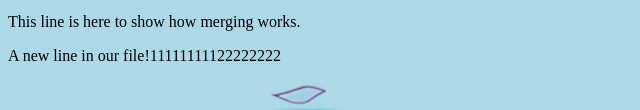
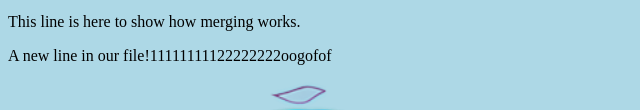
Before and after one commit to mtran05/testing, a plain HTML site: page index.html in a window 1280 px wide. Shown: the part 841-951 px from the top of the page, 0-640 px from the left. Drawn offline with Linux system fonts and the light colour scheme.

Commit message:
changed main

```diff
--- a/index.html
+++ b/index.html
@@ -10,7 +10,7 @@
 <div><img src="img_hello_world.png" alt="Hello World from Space" style="width:100%;max-width:960px"></div>
 <p>This is the first file in my new Git Repo.</p>
 <p>This line is here to show how merging works.</p>
-<p>A new line in our file!11111111122222222</p>
+<p>A new line in our file!11111111122222222oogofof</p>
 <div><img src="img_hello_git.png" alt="Hello Git" style="width:100%;max-width:640px"></div>
 
 </body>
```
